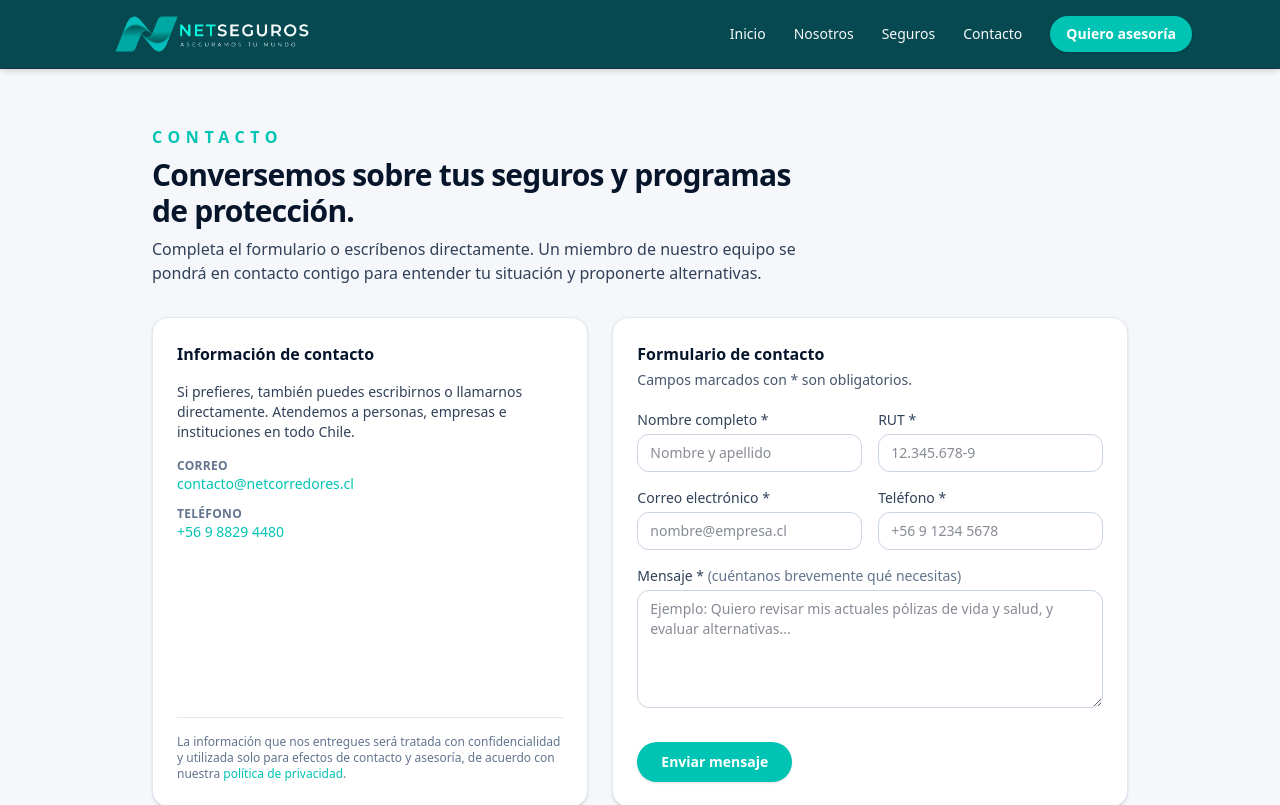
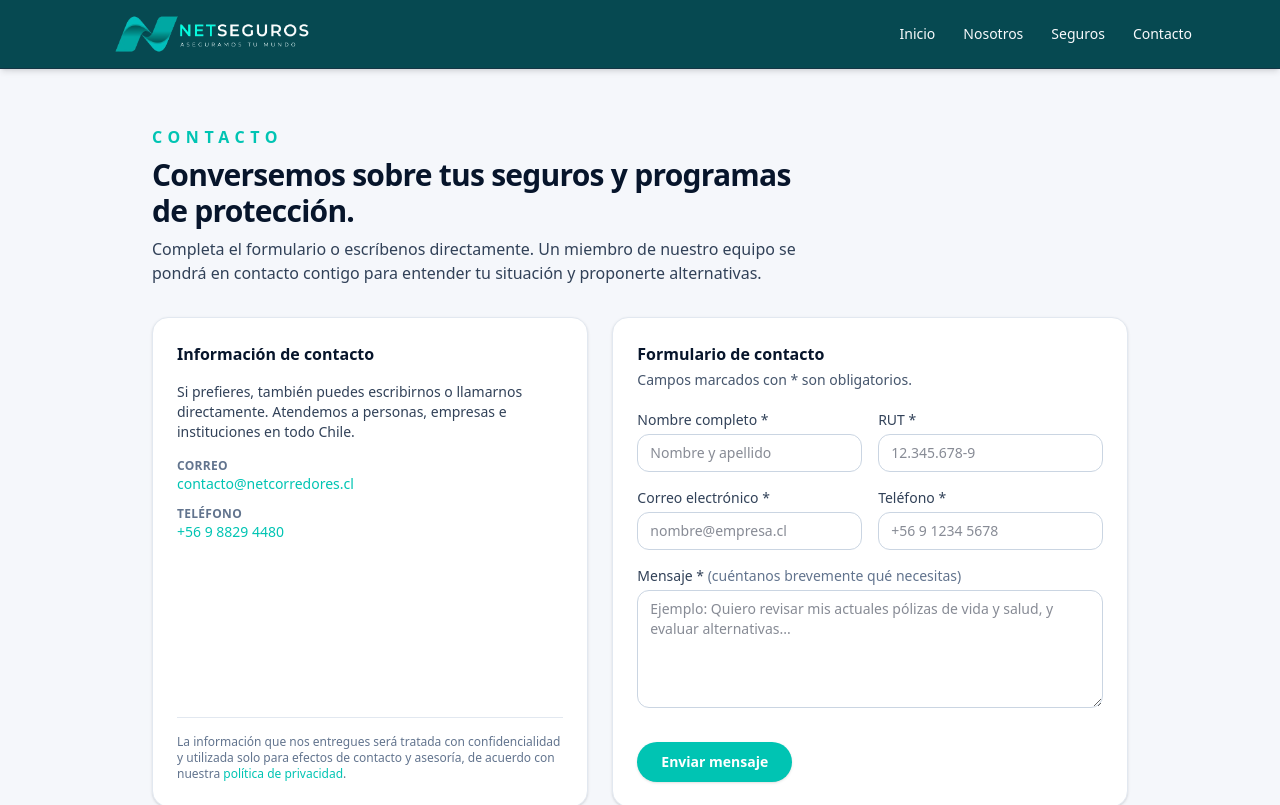
Before and after one commit to sebamusea/netseguros-web, a Next.js app: page /contacto in a window 1280 px wide. Shown: the top 805 px of the page. Built offline with nearby package versions, Linux system fonts and the light colour scheme.

Commit message:
Actualización 1

```diff
--- a/src/app/layout.tsx
+++ b/src/app/layout.tsx
@@ -66,12 +66,6 @@ function SiteHeader() {
               {link.label}
             </Link>
           ))}
-          <Link
-            href="/contacto"
-            className="rounded-full bg-net-teal px-4 py-2 text-sm font-semibold text-white shadow-sm transition hover:bg-net-teal-strong"
-          >
-            Quiero asesoría
-          </Link>
         </nav>
 
         {/* Mobile nav (hamburguesa) */}
--- a/src/components/MobileMenu.tsx
+++ b/src/components/MobileMenu.tsx
@@ -60,13 +60,6 @@ export default function MobileMenu() {
               {link.label}
             </Link>
           ))}
-          <Link
-            href="/contacto"
-            onClick={handleLinkClick}
-            className="mt-2 rounded-xl bg-net-teal px-3 py-2 text-center text-sm font-semibold text-white transition hover:bg-net-teal-strong"
-          >
-            Quiero asesoría
-          </Link>
         </nav>
       </div>
     </details>
```
